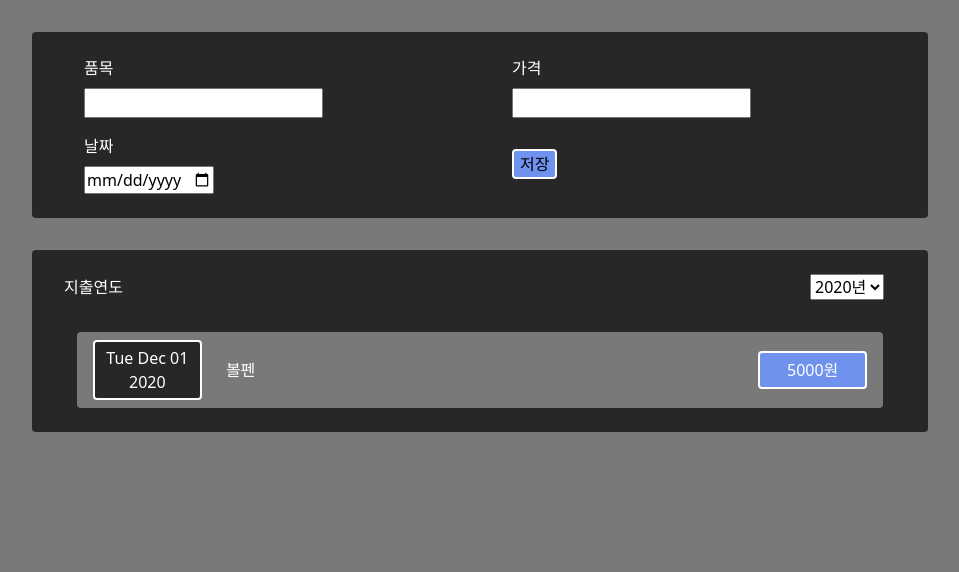
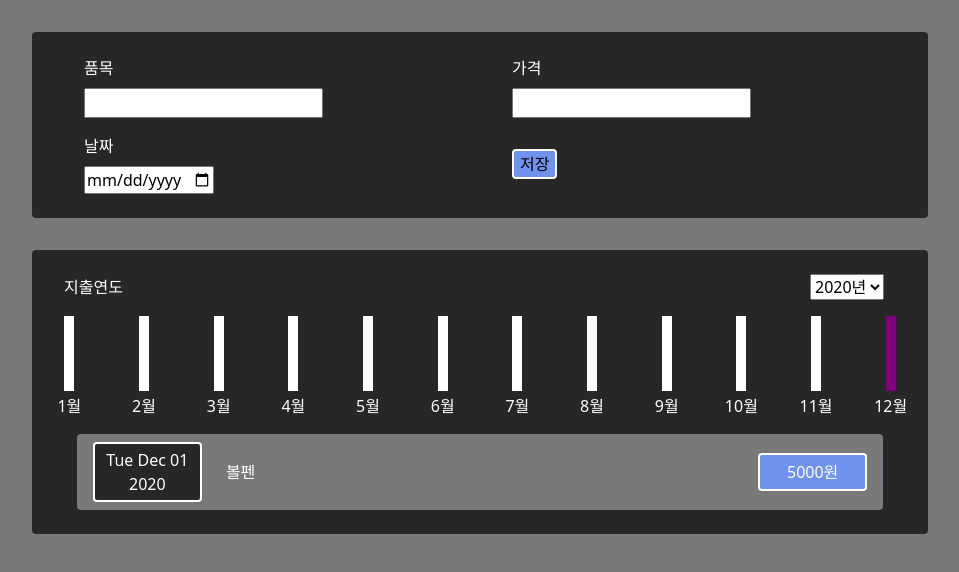
Before and after one commit to silveriron/Moneybook, a React (Create React App) app: page / in a window 1280 px wide. Shown: the top 572 px of the page, without its empty margins (160-1119 px from the left). Built offline with nearby package versions, Linux system fonts and the light colour scheme.

Commit message:
월별 지출 막대그래프 생성

```diff
--- a/src/App.js
+++ b/src/App.js
@@ -16,7 +16,7 @@ function App() {
     {
       id: 2,
       title: "티셔츠",
-      price: 19000,
+      price: 10000,
       date: new Date("2019-07-03"),
     },
     {
@@ -28,6 +28,7 @@ function App() {
   ]);
 
   const expenseListHandler = (expenseData) => {
+    console.log("App.js")
     const nextExpenseLists = [expenseData, ...expenseLists];
     setExpenseLists(nextExpenseLists);
   };
--- a/src/components/Chart/Chart.js
+++ b/src/components/Chart/Chart.js
@@ -1,10 +1,44 @@
-import { Container } from "react-bootstrap";
+import { Container, Row } from "react-bootstrap";
 import ChartBar from "./ChartBar";
 
-const Chart = () => {
+const Chart = ({expenseLists}) => {
+    console.log("chart.js")
+    console.log(expenseLists)
+    let totalPrice = 0;
+    expenseLists.map(expenseList => {
+        return totalPrice += expenseList.price
+        })
+
+    const MonthPriceData = [
+        {month: 0, price: 0},
+        {month: 1, price: 0},
+        {month: 2, price: 0},
+        {month: 3, price: 0},
+        {month: 4, price: 0},
+        {month: 5, price: 0},
+        {month: 6, price: 0},
+        {month: 7, price: 0},
+        {month: 8, price: 0},
+        {month: 9, price: 0},
+        {month: 10, price: 0},
+        {month: 11, price: 0}
+    ]
+
+    for (const expenseList of expenseLists) {
+        const month = expenseList.date.getMonth()
+        MonthPriceData[month].price += expenseList.price
+    }
+
+    console.log(MonthPriceData)
+
+
     return(
         <Container>
-            <ChartBar/>
+            <Row>
+                {MonthPriceData.map(data => {
+                    return <ChartBar key={data.month} month={data.month} price={data.price} totalPrice={totalPrice}/>
+                })}
+            </Row>
         </Container>
     )
 }
--- /dev/null
+++ b/src/components/Chart/ChartBar.css
@@ -0,0 +1,23 @@
+
+
+.chartBar {
+    margin: 0 auto;
+    transform: scaleY(-1);
+    height: 75px;
+    width: 10px;
+    background-color: white;
+    border: none;
+}
+
+.chartBar__fill {
+    width: 100%;
+    background-color: purple;
+    border: none;
+
+
+}
+
+.chartLabel {
+    text-align: center;
+    margin-top: 0.2rem;
+}
--- a/src/components/Chart/ChartBar.js
+++ b/src/components/Chart/ChartBar.js
@@ -1,10 +1,22 @@
-import { Container } from "react-bootstrap";
+import { Col } from "react-bootstrap";
+import "./ChartBar.css"
 
-const ChartBar = () => {
+const ChartBar = ({month, price, totalPrice}) => {
+    let chartBarHeight
+    if (price === 0) {
+        chartBarHeight = "0%"
+    } else {
+        chartBarHeight = Math.round((price / totalPrice) * 100) + "%"
+    }
+
+
     return(
-        <Container>
-
-        </Container>
+        <Col>
+            <div className="chartBar">
+                <div className="chartBar__fill" style={{height: chartBarHeight}}></div>
+            </div>
+            <div className="chartLabel">{month + 1}월</div>
+        </Col>
     )
 }
 
--- a/src/components/Expense/Expense.js
+++ b/src/components/Expense/Expense.js
@@ -2,15 +2,17 @@ import ExpenseItem from "./ExpenseItem";
 import { Container } from "react-bootstrap";
 import "./Expense.css";
 import ExpenseFilter from "./ExpenseFilter";
+import Chart from "../Chart/Chart";
 
 const Expense = ({ expenseLists, year, yearChangeHandler }) => {
 
   return (
     <Container className="expenseList">
       <ExpenseFilter selected={year} yearChangeHandler={yearChangeHandler} />
-      <div className="expenseItemDiv">
-      {expenseLists.length === 0 && <h2>지출 목록이 없습니다.</h2>}
-      </div>
+      <Chart expenseLists={expenseLists}/>
+      {expenseLists.length === 0 && <div className="expenseItemDiv">
+        <h2>지출 목록이 없습니다.</h2>
+        </div>}
       {expenseLists.map((expenseList) => {
         return (
           <ExpenseItem
--- a/src/components/NewExpense/NewExpense.js
+++ b/src/components/NewExpense/NewExpense.js
@@ -12,11 +12,11 @@ const NewExpense = (props) => {
   };
 
   const priceHandler = (e) => {
-    setPrice(e.target.value);
+    setPrice(+e.target.value);
   };
 
   const dateHandler = (e) => {
-    const date = new Date(e.target.value).toDateString()
+    const date = new Date(e.target.value)
     setDate(date);
   };
 
```
Also changed, not shown: src/components/Chart/Chart.css (added).
